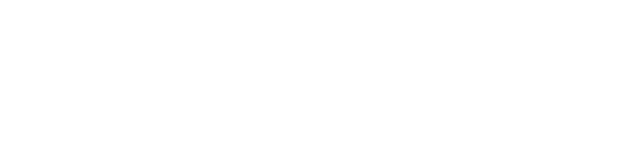
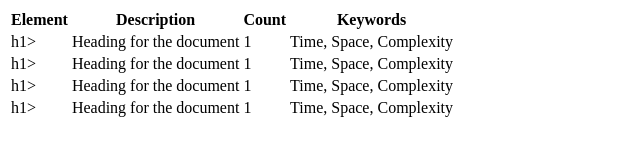
Before and after one commit to acciojob/time-and-space-complexity-nishi-accio, a website: page main.html in a window 1280 px wide. Shown: the whole page, without its empty margins (0-640 px from the left). Drawn offline with Linux system fonts and the light colour scheme.

Commit message:
created a submission

```diff
--- a/main.html
+++ b/main.html
@@ -10,7 +10,42 @@
 	<!-- the entire body must be written by student -->
     <script type="text/javascript" src="./script.js">
 </script>
-
+<table>
+	<thead>
+		<tr>
+			<th>Element</th>
+			<th>Description</th>
+			<th>Count</th>
+			<th>Keywords</th>
+		</tr>
+	</thead>
+	<tbody>
+		<tr>
+			<td>h1></td>
+			<td>Heading for the document</td>
+			<td>1</td>
+			<td>Time, Space, Complexity</td>
+		</tr>
+		<tr>
+			<td>h1></td>
+			<td>Heading for the document</td>
+			<td>1</td>
+			<td>Time, Space, Complexity</td>
+		</tr>
+		<tr>
+			<td>h1></td>
+			<td>Heading for the document</td>
+			<td>1</td>
+			<td>Time, Space, Complexity</td>
+		</tr>
+		<tr>
+			<td>h1></td>
+			<td>Heading for the document</td>
+			<td>1</td>
+			<td>Time, Space, Complexity</td>
+		</tr>
+	</tbody>
+</table>
 </body>
 
 </html>
```
